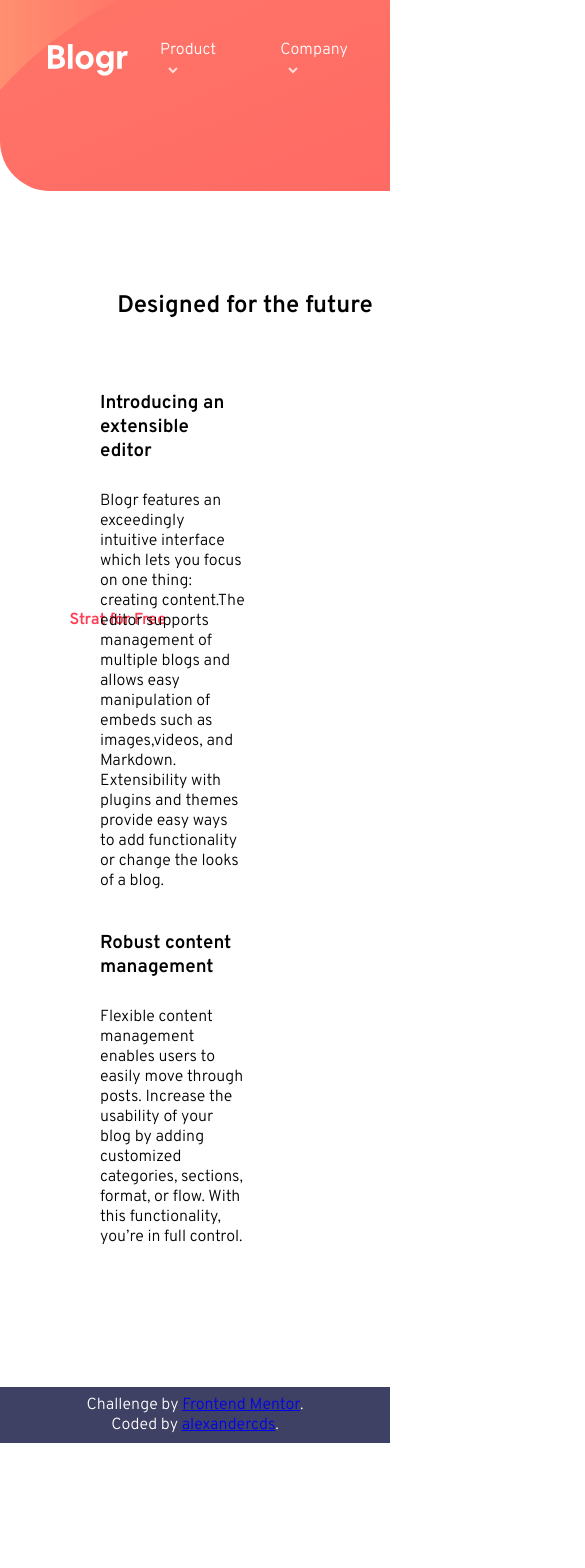
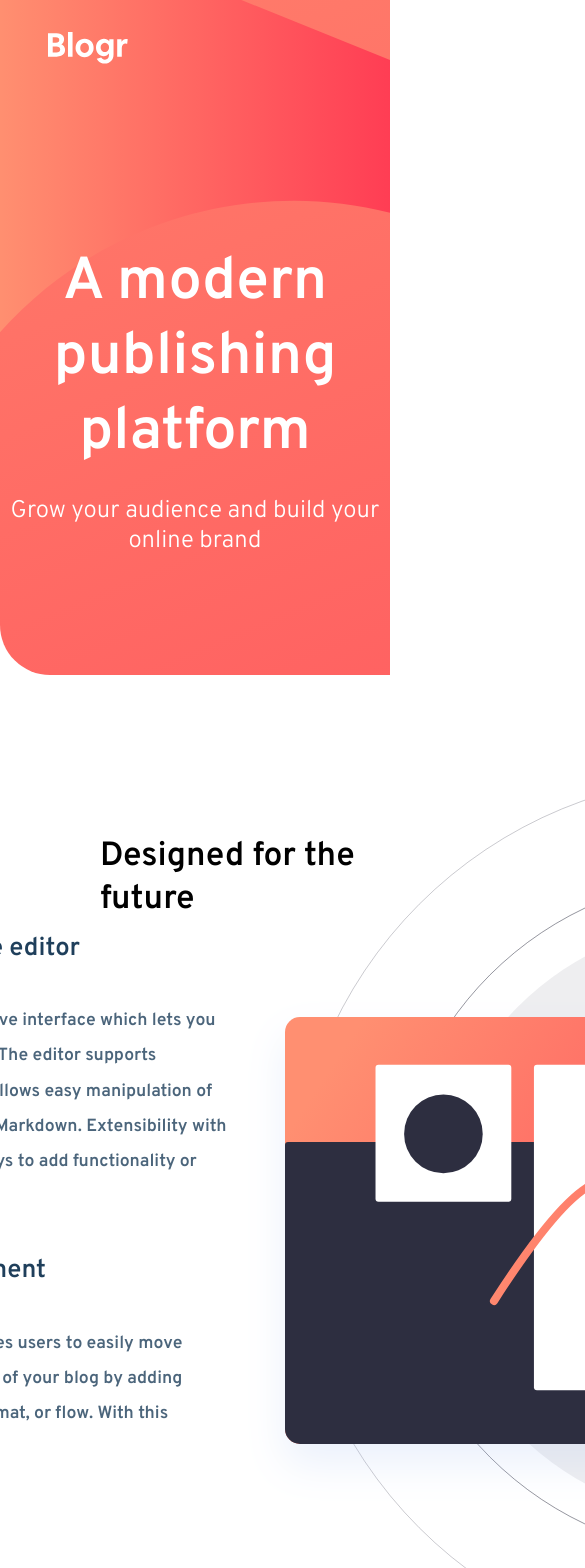
Before and after one commit to alexandercddev/blogr-landing-page, a React (Create React App) app: page / in a window 390 px wide. Shown: the top 1568 px of the page, 585 px wide, since content can reach past the window. Before the commit the page ends 1443 px from the top, so only its background shows below. Built offline with nearby package versions, Linux system fonts and the light colour scheme.

Commit message:
Se agregó ajustes al Header Se agregó ajustes a la primera seción Se agregó css

```diff
--- a/package.json
+++ b/package.json
@@ -1,11 +1,13 @@
 {
   "name": "blogr-landing-page",
+  "homepage": "https://alexandercds.github.io/blogr-landing-page/",
   "version": "0.1.0",
   "private": true,
   "dependencies": {
     "@testing-library/jest-dom": "^5.14.1",
     "@testing-library/react": "^11.2.7",
     "@testing-library/user-event": "^12.8.3",
+    "gh-pages": "^3.2.3",
     "react": "^17.0.2",
     "react-dom": "^17.0.2",
     "react-scripts": "4.0.3",
@@ -13,6 +15,8 @@
   },
   "scripts": {
     "start": "react-scripts start",
+    "predeploy": "npm run build",
+    "deploy": "gh-pages -d build",
     "build": "react-scripts build",
     "test": "react-scripts test",
     "eject": "react-scripts eject"
--- a/src/App.css
+++ b/src/App.css
@@ -17,7 +17,7 @@
 header {
   background: url('./assets/svgs/bg-pattern-intro.svg'), linear-gradient(90deg, hsl(13, 100%, 72%) 0%, hsl(353, 100%, 62%) 100%);
   width: 100%;
-  height: calc(70vh - 25em);
+  height: calc(70vw - 45em);
   border-bottom-left-radius: 50px;
   color: #FFF;
   background-position: 25% center;
@@ -70,6 +70,7 @@ li.login {
   list-style-type: none;
   padding: 0.5em 2em;
   height: 3em;
+  cursor: pointer;
 }
 
 a.a__option__desktop,
@@ -120,7 +121,9 @@ h2.header__title {
 }
 
 .header__sub__title {
+  font-size: 1.3em;
   margin-top: 25px;
+  text-align: center;
 }
 
 .header_div__button_action {
@@ -129,6 +132,8 @@ h2.header__title {
 
 /** Designed **/
 section.section_designed {
+  display: flex;
+  justify-content: center;
   padding-top: 100px;
   padding-bottom: 100px;
   padding-left: 100px;
@@ -138,14 +143,16 @@ section.section_designed {
   display: flex;
   flex-direction: column;
   align-items: center;
-  margin-bottom: 70px;
+  margin-top: 60px;
+  position: absolute;
+  font-size: 2.1em;
+  font-weight: 700;
 }
 
 .container {
   display: flex;
   flex-direction: row;
-  /*background-image: url('./img/svgs/illustration-editor-desktop.svg');
-  background-repeat: revert;
+  /*background-repeat: revert;
   background-position: center;*/
 }
 
@@ -155,12 +162,34 @@ section.section_designed {
 
 div.content__info> h3.content__title {
   margin-bottom: 1.5em;
+  font-size: 1.6em;
+  color: hsl(208, 49%, 24%);
+}
+
+.content__text {
+  color: hsl(208, 49%, 24%);
+  line-height: 2em;
+  font-size: 1.1em;
+  font-weight: 900;
+  opacity: 0.8;
 }
 
 section.section_designed> div.container> div.content {
  width: 50%;
+ overflow: hidden;
 }
 
+.content__center__vertical {
+  display: flex;
+  flex-direction: column;
+  justify-content: center;
+}
+
+div.content__r> img {
+  background-position: 25%;
+  height: auto;
+  width: auto;
+}
 
 /** Author **/
 .attribution {
@@ -172,11 +201,41 @@ section.section_designed> div.container> div.content {
   padding: 0.5em;
 }
 
+.attribution> span> a {
+  color: #FFF;
+}
 
 /** Desktop Max 1440 **/
 
-@media screen (max-width: 1920px) {
+@media (max-width: 1440px) {
   header {
-    height: 100vh;
+    height: calc(100vw - 50em);
   }
 }
+
+
+@media (max-width: 960px) {
+  header {
+    width: 100vw;
+    height: 80vh;
+  }
+  .ul__option__desktop,
+  .ul__button__desktop {
+    display: none;
+  }
+  .header_div__content,
+  .header_div__titles {
+    display: flex;
+    flex-direction: column;
+    align-items: center;
+  }
+  h2.header__title {
+    text-align: center;
+    font-size: 3.7em;
+  }
+  p.header__sub__title {
+    text-align: center;
+    width: 400px;
+    font-size: 1.5em;
+  }
+}
--- a/src/components/designed.js
+++ b/src/components/designed.js
@@ -4,14 +4,14 @@
  * @date: 11/Agosto/2021
  */
 import React, { useState } from 'react';
-
+import illustration from '../assets/svgs/illustration-editor-desktop.svg'
 export function Designed(props) {
     const {name, title, content} = props.options;
 
     return (<section className={"section_" + name} >
         <h2 className="container___title">{title}</h2>
         <div className="container">
-            <div className="content">
+            <div className="content content__center__vertical">
                 {content.map((item, index) => {
                     return (<div key={item.title.toLowerCase()} className="content__info">
                         <h3 className="content__title">
@@ -23,7 +23,9 @@ export function Designed(props) {
                     </div>)
                 })}
             </div>
-            <div className="content content__r"></div>
+            <div className="content content__r">
+                <img alt={title} src={illustration}></img>
+            </div>
         </div>
     </section>);
 }
--- a/src/components/header.js
+++ b/src/components/header.js
@@ -34,8 +34,10 @@ export function Header(props) {
                 </div>
             </div>
             <div className="header_div__content">
-                <h2 className="header__title">{options.content.title}</h2>
-                <p className="header__sub__title">{options.content.subTitle}</p>
+                <div className="header_div__titles">
+                    <h2 className="header__title">{options.content.title}</h2>
+                    <p className="header__sub__title">{options.content.subTitle}</p>
+                </div>
                 <div className="header_div__button_action">
                     <ul className="ul__button__desktop">
                         {options.content.buttons.map((item, index) => {
```
Also changed, not shown: 1 other file (tests, documents, lock files or other folders).
